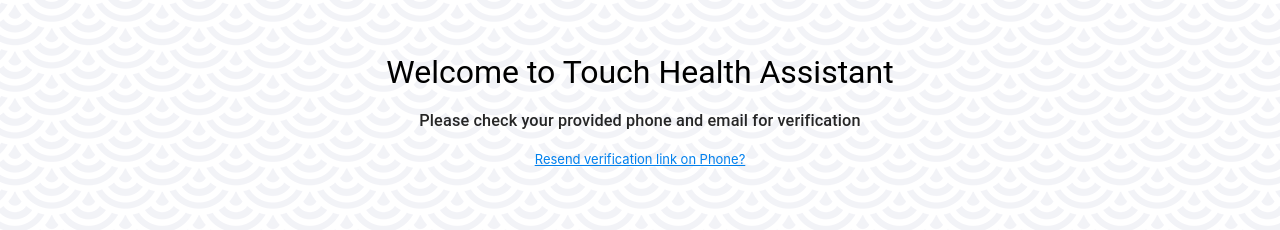
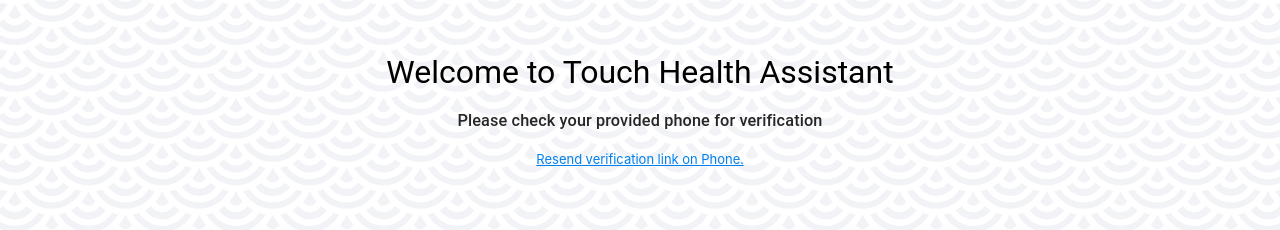
Before and after one commit to savaliyak53/Touch-Health-Intelligent, a React (Create React App) app: page /verification-message/1 in a window 1280 px wide. Shown: the part 286-516 px from the top of the page. Built offline with nearby package versions, Linux system fonts and the light colour scheme.

Commit message:
fixes text on verification message screen

```diff
--- a/src/containers/VerificationMessage/index.tsx
+++ b/src/containers/VerificationMessage/index.tsx
@@ -39,7 +39,7 @@ function VerificationMessage() {
                     component="div"
                     className="response"
                 >
-                    Please check your provided phone and email for verification
+                    Please check your provided phone for verification
                 </Typography>
                 <div className="resend">
                     <span
@@ -48,7 +48,7 @@ function VerificationMessage() {
                         }
                         onClick={() => !phoneLoading && sendPhoneOTP()}
                     >
-                        Resend verification link on Phone?
+                        Resend verification link on Phone.
                     </span>
                 </div>
             </div>
```
